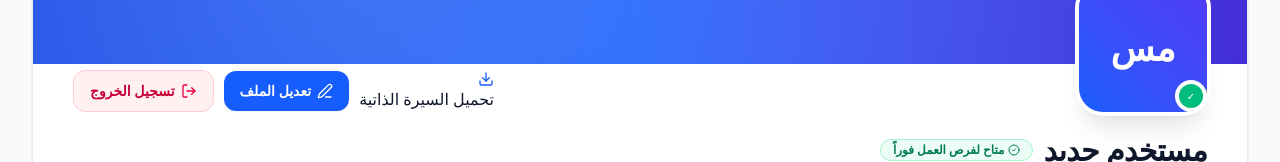
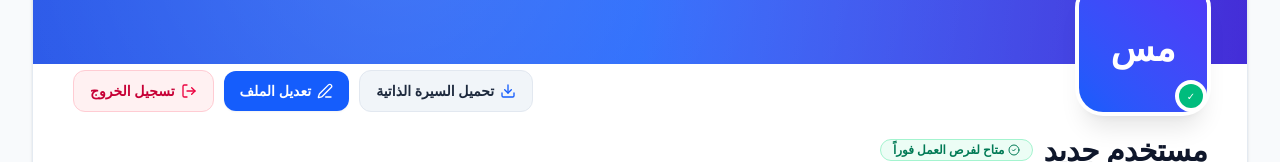
Before and after one commit to Temoo-249/Forsa, a Next.js app in the folder Forsa_frontend/: page /profile in a window 1280 px wide. Shown: the part 242-404 px from the top of the page. Built offline with nearby package versions, Linux system fonts and the light colour scheme; no server answers.

Commit message:
fix: missing className on download CV button

```diff
--- a/Forsa_frontend/src/components/ProfileView.tsx
+++ b/Forsa_frontend/src/components/ProfileView.tsx
@@ -168,6 +168,7 @@ export const ProfileView: React.FC<ProfileViewProps> = ({
                   alert('لا توجد سيرة ذاتية محفوظة. قم برفع ملف أولاً.');
                    }
                 }}
+                 className="flex items-center gap-1.5 px-4 py-2.5 rounded-xl bg-slate-100 hover:bg-slate-200 text-slate-800 text-xs sm:text-sm font-bold transition-colors border border-slate-200"
               >
                 <Download className="w-4 h-4 text-blue-600" />
                 <span>تحميل السيرة الذاتية</span>
```
